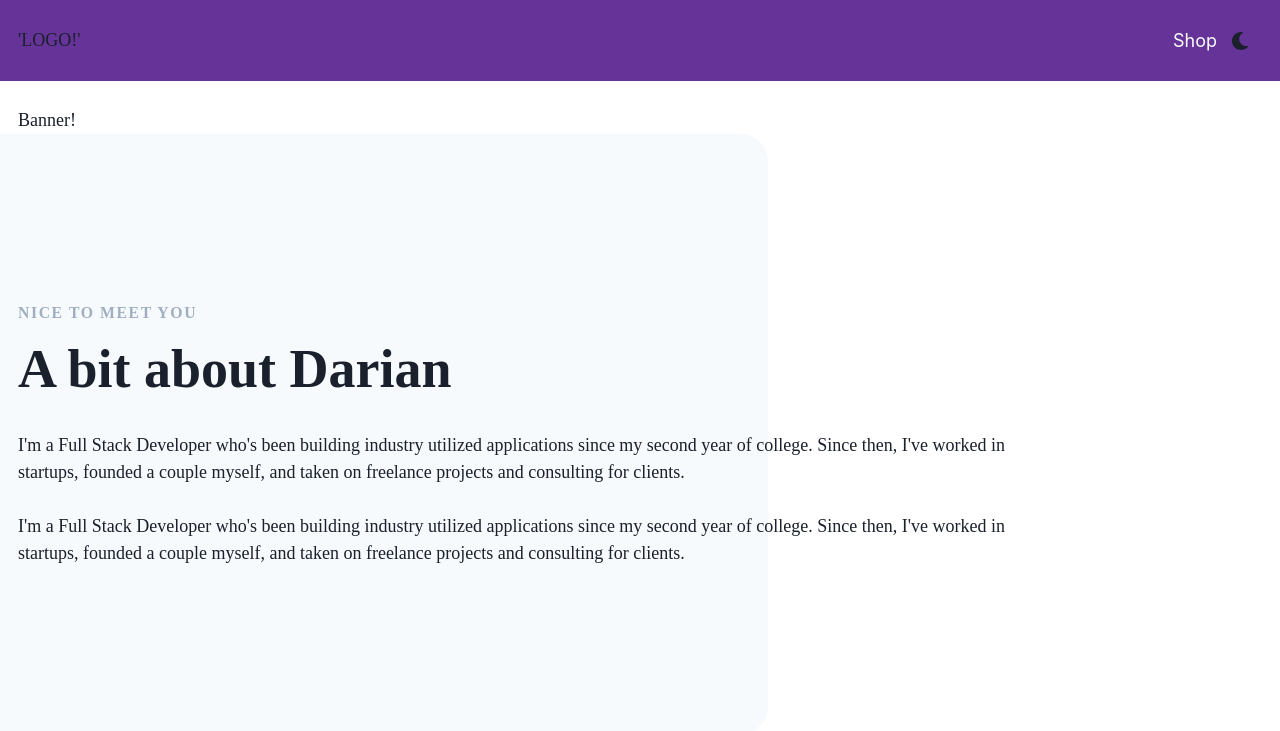
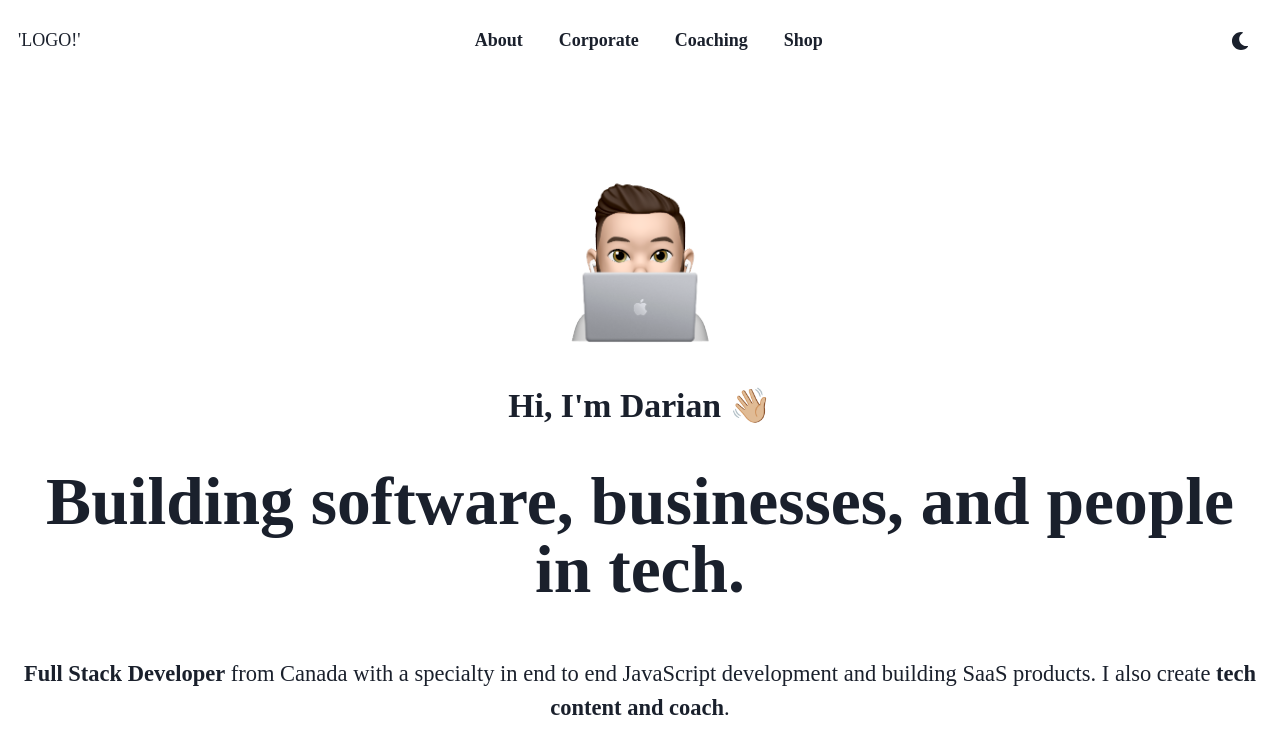
Before and after one commit to justDare/dariansampare, a Gatsby site: page / in a window 1280 px wide. Shown: the top 731 px of the page. Built offline with nearby package versions, Linux system fonts and the light colour scheme; Gatsby itself is replaced by a stand-in of ours; no server answers; a web font is replaced by a local one.

Commit message:
banner additions and memoji

```diff
--- a/src/components/home/Banner.tsx
+++ b/src/components/home/Banner.tsx
@@ -1,10 +1,42 @@
 import React from "react"
-import { Flex, Container, Box } from "@chakra-ui/react"
+import { Flex, Container, Box, Heading, Text } from "@chakra-ui/react"
+
+import { headerHeight } from "constants/ui"
+import { StaticImage } from "gatsby-plugin-image"
 
 export const Banner = () => {
   return (
-    <Box>
-      <Container maxWidth="container.xl">Banner!</Container>
-    </Box>
+    <Container maxWidth="container.xl" height={`calc(100vh - ${headerHeight})`}>
+      <Flex
+        height="100%"
+        alignItems="center"
+        justifyContent="center"
+        flexDirection="column"
+      >
+        <StaticImage
+          src="../../images/memoji-laptop.png"
+          width={200}
+          formats={["auto", "webp", "avif"]}
+          alt="A Gatsby astronaut"
+          style={{ marginBottom: `1.45rem` }}
+        />
+        <Text fontWeight="bold" fontSize="3xl" marginBottom="8">
+          Hi, I'm Darian 👋🏼
+        </Text>
+        <Heading
+          size="3xl"
+          fontWeight="extrabold"
+          textAlign="center"
+          marginBottom="12"
+        >
+          Building software, businesses, and people in tech.
+        </Heading>
+        <Text fontSize="xl" textAlign="center">
+          <strong>Full Stack Developer</strong> from Canada with a specialty in
+          end to end JavaScript development and building SaaS products. I also
+          create <strong>tech content and coach</strong>.
+        </Text>
+      </Flex>
+    </Container>
   )
 }
--- a/src/components/home/about/About.tsx
+++ b/src/components/home/about/About.tsx
@@ -26,15 +26,14 @@ export const About = () => {
   return (
     <Flex minHeight="600px" position="relative" alignItems="center">
       <Box
-        backgroundColor={isLightTheme ? "gray.50" : "gray.700"}
+        backgroundColor={isLightTheme ? "gray.100" : "gray.700"}
         height="100%"
         width="80%"
         position="absolute"
         borderRightRadius="3xl"
-        zIndex="-1"
         right={boxPositionRight}
       />
-      <Container maxWidth="container.xl" height="100%">
+      <Container maxWidth="container.xl" height="100%" zIndex="1">
         <Box>
           <Text
             color="gray.400"
--- a/src/components/layout/Header.tsx
+++ b/src/components/layout/Header.tsx
@@ -1,14 +1,14 @@
 import * as React from "react"
 import { Link as GatsbyLink } from "gatsby"
-import { Container, Spacer, Flex, Box, Link } from "@chakra-ui/react"
+import { Container, Spacer, Flex, Box, Link, Text } from "@chakra-ui/react"
 
 import { ThemeToggle } from "components/layout/ThemeToggle"
+import { headerHeight } from "constants/ui"
 
 export const Header: React.FC = () => (
   <header
     style={{
-      background: `rebeccapurple`,
-      marginBottom: `1.45rem`,
+      height: headerHeight,
     }}
   >
     <Container maxWidth="container.xl">
@@ -16,18 +16,27 @@ export const Header: React.FC = () => (
         <Flex alignItems="center">
           'LOGO!'
           <Spacer />
-          <h1 style={{ margin: 0 }}>
-            <Link
-              as={GatsbyLink}
-              to="/"
-              style={{
-                color: `white`,
-                textDecoration: `none`,
-              }}
-            >
+          <Text fontWeight="bold" marginRight="8">
+            <Link as={GatsbyLink} to="/">
+              About
+            </Link>
+          </Text>
+          <Text fontWeight="bold" marginRight="8">
+            <Link as={GatsbyLink} to="/">
+              Corporate
+            </Link>
+          </Text>
+          <Text fontWeight="bold" marginRight="8">
+            <Link as={GatsbyLink} to="/">
+              Coaching
+            </Link>
+          </Text>
+          <Text fontWeight="bold">
+            <Link as={GatsbyLink} to="/">
               Shop
             </Link>
-          </h1>
+          </Text>
+          <Spacer />
           <ThemeToggle />
         </Flex>
       </Box>
--- /dev/null
+++ b/src/constants/ui.ts
@@ -0,0 +1 @@
+export const headerHeight = "80px"
--- /dev/null
+++ b/src/theme/components/Button.tsx
@@ -0,0 +1,9 @@
+import { ButtonOptions } from "@chakra-ui/react"
+
+export const Button = {
+  baseStyle: {
+    _focus: {
+      boxShadow: "none",
+    },
+  },
+}
--- /dev/null
+++ b/src/theme/components/index.ts
@@ -0,0 +1,3 @@
+import { Button } from "theme/components/Button"
+
+export { Button }
--- a/src/theme/theme.ts
+++ b/src/theme/theme.ts
@@ -2,9 +2,9 @@ import { extendTheme } from "@chakra-ui/react"
 import type { Styles } from "@chakra-ui/theme-tools"
 import { mode } from "@chakra-ui/theme-tools"
 
-const colors = {
-  primary: "rebeccapurple",
-}
+import { Button } from "theme/components"
+
+const colors = {}
 
 const fonts = {
   heading: "Plus Jakarta Sans",
@@ -14,15 +14,21 @@ const fonts = {
 // setup light/dark mode global defaults
 const styles: Styles = {
   global: props => ({
-    body: {
+    "html, body": {
       color: mode("gray.800", "whiteAlpha.900")(props),
       bg: mode("white", "gray.800")(props),
+      strong: {
+        fontWeight: "extrabold",
+      },
     },
   }),
 }
 
 export const theme = extendTheme({
-  styles,
   colors,
   fonts,
+  styles,
+  components: {
+    Button,
+  },
 })
```
Also changed, not shown: src/images/memoji-laptop.png (added).
